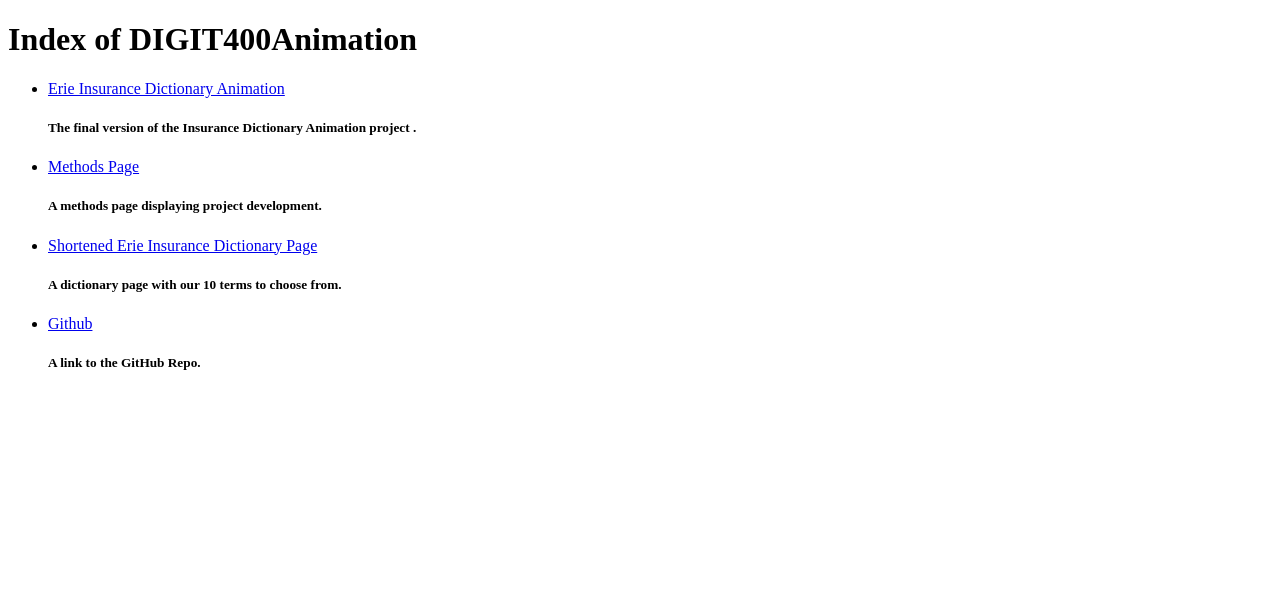
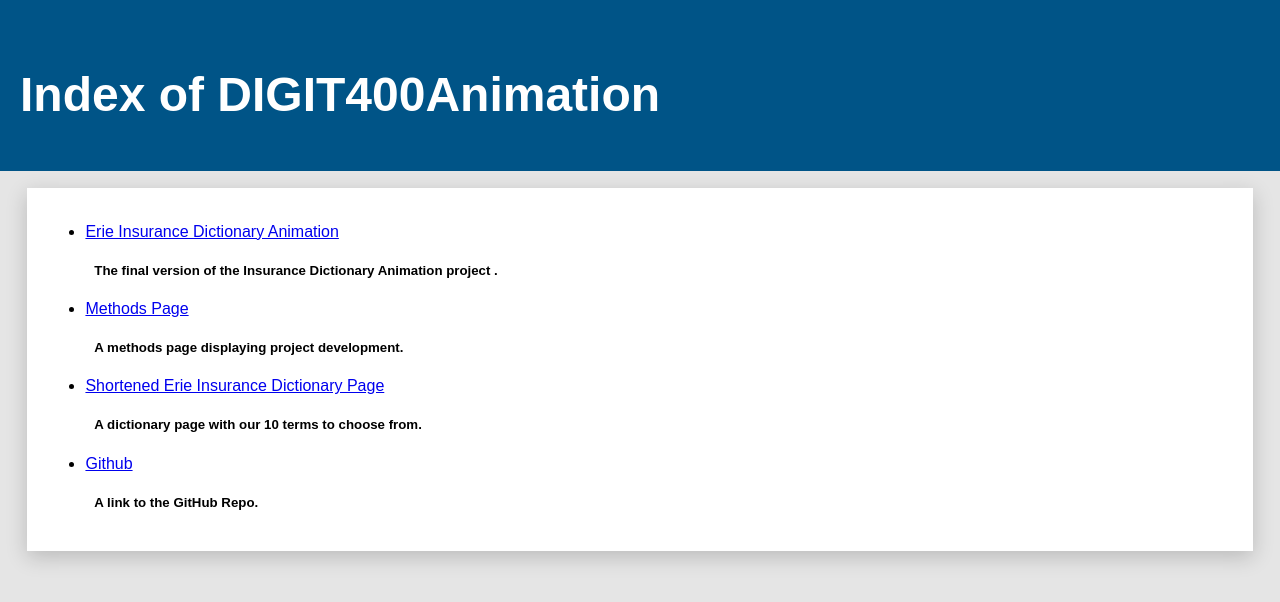
Before and after one commit to WillStill/DIGIT400Animation, a plain HTML site: page docs/index.html in a window 1280 px wide. Drawn offline with Linux system fonts and the light colour scheme.

Commit message:
stylized index page

```diff
--- a/docs/index.html
+++ b/docs/index.html
@@ -2,13 +2,14 @@
 <html>
     <head>
         <title>Home</title>
-        <!--<link href="style.css" rel="stylesheet">-->
+        <link href="style.css" rel="stylesheet">
     </head>
     <body>
         <header>
             <h1>Index of DIGIT400Animation</h1>
         </header>
         <section>
+            <div class="pcont">
             <ul>
                 <li>
                     <a href="./dictionaryAnimation.html">Erie Insurance Dictionary Animation</a>
@@ -26,7 +27,7 @@
                     <a href="https://github.com/WillStill/DIGIT400Animation">Github</a>
                     <h5>A link to the GitHub Repo.</h5>
                 </li>
-            </ul>
+            </ul></div>
         </section>
     </body>
 </html>
--- a/docs/style.css
+++ b/docs/style.css
@@ -27,7 +27,7 @@ h5 {
     padding: 0 0.67em;
 }
 
-p a {
+li a, p a {
     color: -webkit-link;
 }
 
```
